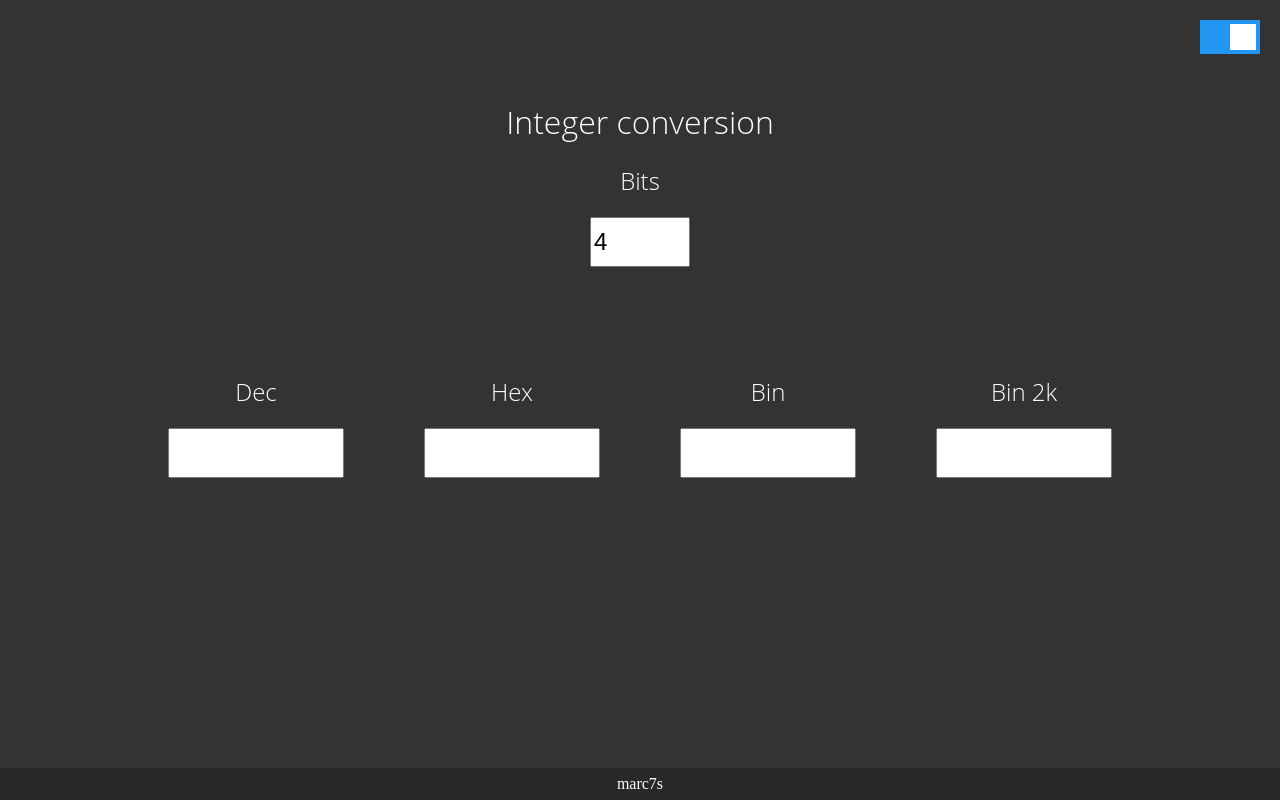
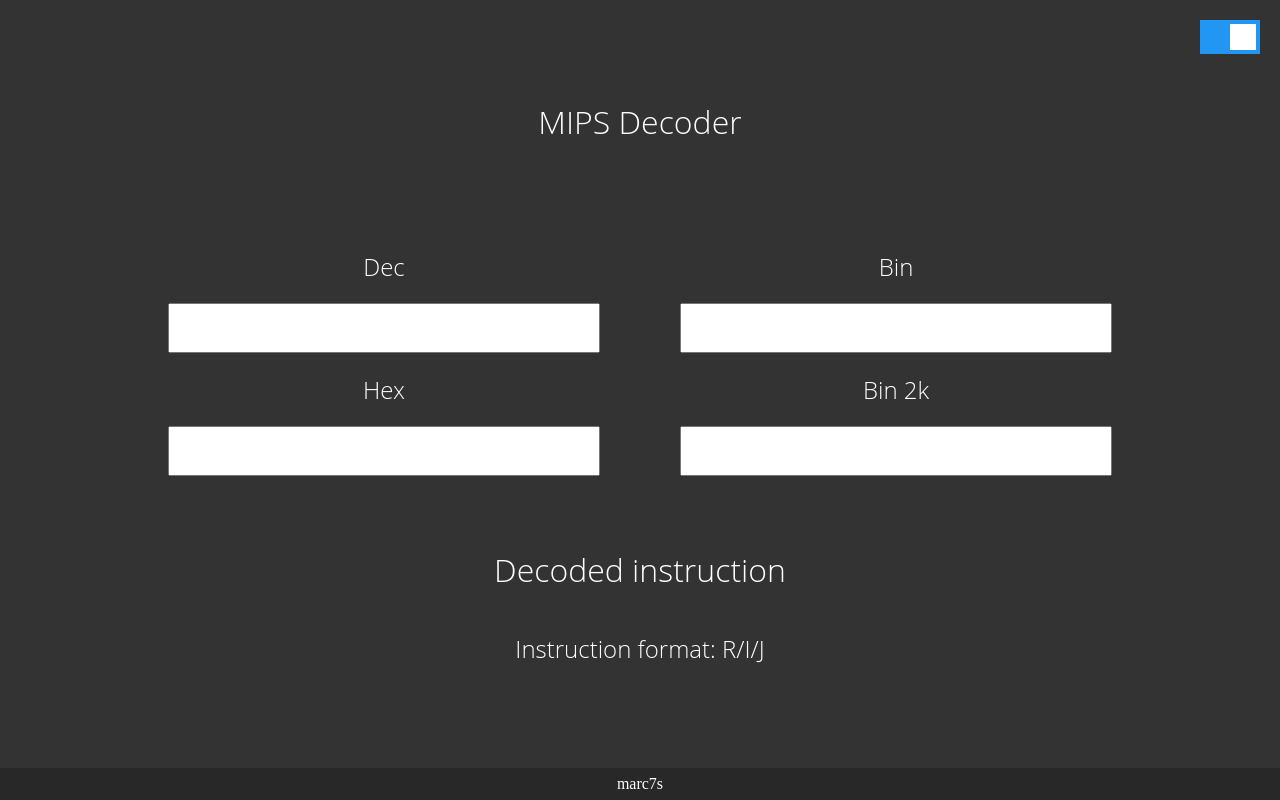
Before and after one commit to marc7s/MIPSDecoder, a plain HTML site: page index.html in a window 1280 px wide. Drawn offline with Linux system fonts and the light colour scheme.

Commit message:
Started remodeling website

```diff
--- a/index.html
+++ b/index.html
@@ -1,6 +1,6 @@
 <html>
     <head>
-        <title>Integer conversion</title>
+        <title>MIPS Decoder</title>
         <script src="script.js"></script>
         <link rel="stylesheet" href="style.css">
         <link rel="stylesheet" href="toggle.css">
@@ -8,21 +8,17 @@
         <link rel="stylesheet" href="lightmode.css">
     </head>
     <body class="dark" id="body">
-        <h1 class="pageTitle">Integer conversion</h1>
+        <h1 class="pageTitle">MIPS Decoder</h1>
         <label class="switch">
             <input type="checkbox" onchange="toggleDarkMode(this)" checked>
             <span class="slider"></span>
         </label>
-        <div class="inputWrapper bitInput">
-            <h2>Bits</h2>
-            <input type="number" step=1 value=4 id="bits" oninput="updateValues()">
-        </div>
-
         <div class="bitError" id="bit_error">
-            <h3>Error: Too few bits to represent number</h3>
+            <h3>Error: Too many bits in instruction</h3>
         </div>
 
         <div class="inputContainer">
+            <div class="row">
                 <div class="inputWrapper">
                     <h2>Dec</h2>
                     <input type="number" step=1 id="num_dec" oninput="handleInput(this)">
@@ -32,7 +28,8 @@
                     <h2>Hex</h2>
                     <input type="text" id="num_hex" oninput="handleInput(this)">
                 </div>
-
+            </div>
+            <div class="row">
                 <div class="inputWrapper">
                     <h2>Bin</h2>
                     <input type="text" id="num_bin" oninput="handleInput(this)">
@@ -43,6 +40,11 @@
                     <input type="text" id="num_bin2k" oninput="handleInput(this)">
                 </div>
             </div>
+        </div>
+        <div class="decodedInstructionWrapper">
+            <h1>Decoded instruction</h1>
+            <h2>Instruction format: <span id="instruction_format">R/I/J</span></h2>
+        </div>
         <footer><a href="https://github.com/marc7s">marc7s</a></footer>
     </body>
 </html>
--- a/script.js
+++ b/script.js
@@ -1,6 +1,8 @@
 var numDec, numHex, numBin, numBin2k;
 
 var bits, bitError, body;
+
+const mipsBits = 32;
 
 document.addEventListener('DOMContentLoaded', () => {
     // Get elements once loaded
@@ -8,7 +10,6 @@ document.addEventListener('DOMContentLoaded', () => {
     numHex = document.getElementById("num_hex");
     numBin = document.getElementById("num_bin");
     numBin2k = document.getElementById("num_bin2k");
-    bits = document.getElementById("bits");
     bitError = document.getElementById("bit_error");
     body = document.getElementById("body");
 
@@ -35,7 +36,7 @@ function handleInput(el){
         }
         val = parseInt(numDec.value);
 
-        if(isBitError(val, bits.value)){
+        if(isBitError(val, mipsBits)){
             const inputs = [numDec, numHex, numBin, numBin2k];
             inputs.forEach(input => {
                 if(input.id != el.id)
@@ -49,11 +50,11 @@ function handleInput(el){
 
             if(val < 0){
                 numBin.value = 'NaN';
-                numBin2k.value = padBin((Math.pow(2, bits.value) + val).toString(2));
+                numBin2k.value = padBin((Math.pow(2, mipsBits) + val).toString(2));
             }
             else{
                 numBin.value = padBin(val.toString(2));
-                if(val < Math.pow(2, bits.value - 1))
+                if(val < Math.pow(2, mipsBits - 1))
                     numBin2k.value = padBin(val.toString(2));
                 else
                     numBin2k.value = 'NaN';
@@ -74,11 +75,11 @@ function convertFromBin(val){
 }
 function convertFromBin2k(val){
     if(val[0])
-        return -(Math.pow(2, bits.value) - parseInt(val.substring(1), 2));
+        return -(Math.pow(2, mipsBits) - parseInt(val.substring(1), 2));
     return parseInt(val, 2);
 }
 function updateValues(){
-    if(isBitError(val, bits.value)){
+    if(isBitError(val, mipsBits)){
         showBitError();
     }else{
         hideBitError();
@@ -86,7 +87,7 @@ function updateValues(){
     }
 }
 function padBin(val){
-    let pStr = new Array(parseInt(bits.value) + 1).join('0');
+    let pStr = new Array(parseInt(mipsBits) + 1).join('0');
     return pStr.substring(val.length) + val;
 }
 function isBitError(val, bitNo){
--- a/style.css
+++ b/style.css
@@ -4,11 +4,14 @@ body {
 
 .inputContainer{
     display: flex;
+    justify-content: center;
     width: 80%;
     margin: auto;
 }
+.row{
+    flex-basis: 50%;
+}
 .inputWrapper{
-    flex-basis: 25%;
     margin: 0 40px 0 40px;
 }
 .inputWrapper input{
@@ -20,9 +23,11 @@ body {
     width: 100%;
     text-align: center;
 }
-.inputWrapper.bitInput{
-    width: 100px;
-    margin: auto;
+.decodedInstructionWrapper{
+    margin: 50px auto;
+    display: flex;
+    flex-direction: column;
+    align-items: center;
 }
 h1.pageTitle{
     text-align: center;
```
Also changed, not shown: 1 other file. Lines whose indentation alone changed are shown as unchanged.
